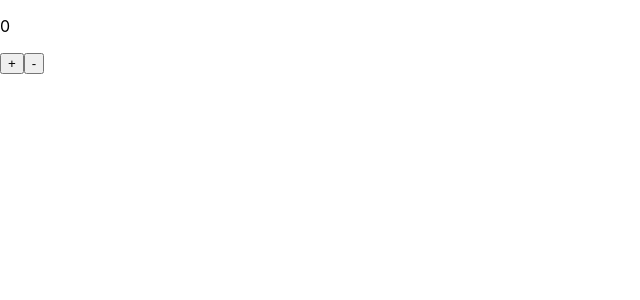
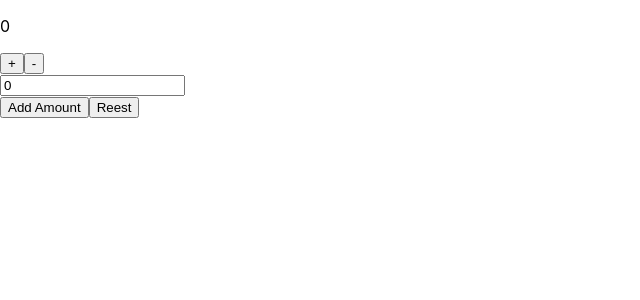
Before and after one commit to sahanediriweera/reduxfundamentals, a React (Create React App) app: page / in a window 1280 px wide. Shown: the top 300 px of the page, without its empty margins (0-640 px from the left). Built offline with nearby package versions, Linux system fonts and the light colour scheme.

Commit message:
completed resets and increment by amount

```diff
--- a/src/features/counter/Counter.js
+++ b/src/features/counter/Counter.js
@@ -1,10 +1,19 @@
 import React from 'react';
 import { useSelector,useDispatch } from 'react-redux';
-import { increment,decrement } from './counterSlice';
+import { increment,decrement,reset,incrementByAmount } from './counterSlice';
+import {useState} from 'react';
 
 const Counter = () => {
     const count = useSelector((state)=> state.counter.count);
     const dispatch = useDispatch();
+
+    const [incrementAmount,setIncrementAmount] = useState(0);
+    const addValue = Number(incrementAmount)|| 0;
+
+    const resetAll = () => {
+        setIncrementAmount(0);
+        dispatch(reset());
+    };
 
   return (
     <section>
@@ -13,6 +22,15 @@ const Counter = () => {
             <button onClick={()=>dispatch(increment())}>+</button>
             <button onClick={()=>dispatch(decrement())}>-</button>
         </div>
+        <input type='text' value = {incrementAmount} onChange = {(e)=> setIncrementAmount(e.target.value)}/>
+        <div>
+            <button onClick={()=> dispatch(incrementByAmount(addValue))}>
+                Add Amount
+            </button>
+            <button onClick={resetAll}>
+                Reest
+            </button>
+        </div>
     </section>
   )
 }
```
